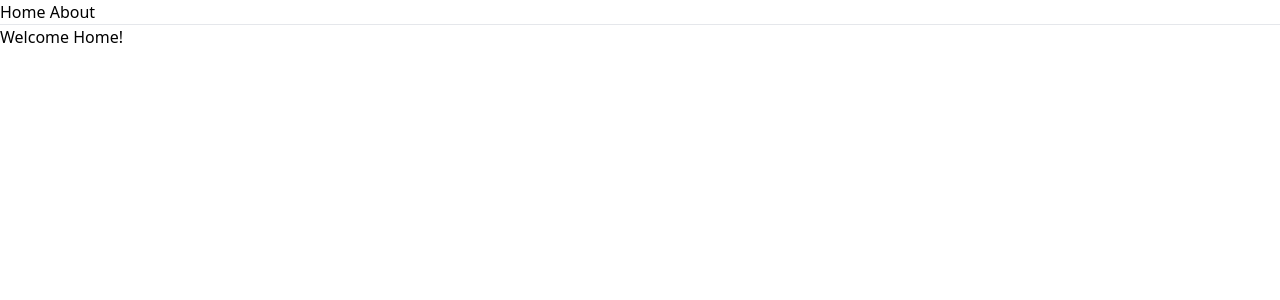
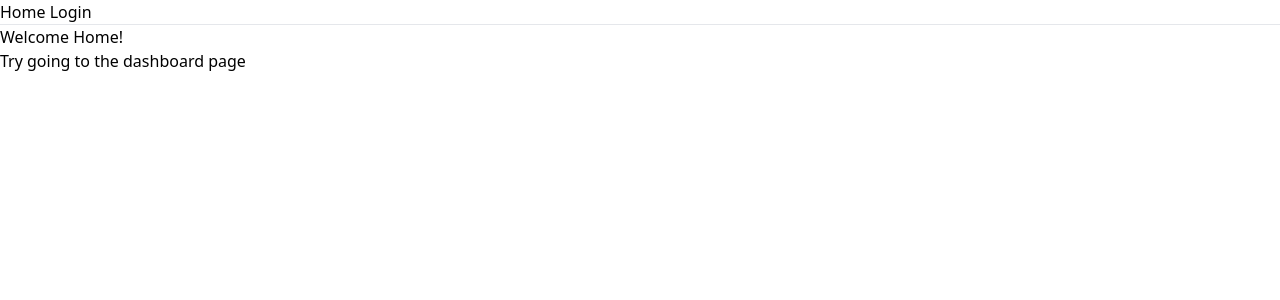
Before and after one commit to Group-6-CPS831-CP8202/app, a React (Vite) app in the folder frontend/: page / in a window 1280 px wide. Shown: the top 300 px of the page. Built offline with nearby package versions, Linux system fonts and the light colour scheme.

Commit message:
feat(frontend): setup authenticated routes

```diff
--- /dev/null
+++ b/frontend/src/auth.tsx
@@ -0,0 +1,27 @@
+import * as React from "react";
+
+export interface AuthContext {
+	isAuthenticated: boolean;
+	setUser: (username: string | null) => void;
+	user: string | null;
+}
+
+const AuthContext = React.createContext<AuthContext | null>(null);
+
+export function AuthProvider({ children }: { children: React.ReactNode }) {
+	const [user, setUser] = React.useState<string | null>(null);
+	const isAuthenticated = !!user;
+	return (
+		<AuthContext.Provider value={{ isAuthenticated, user, setUser }}>
+			{children}
+		</AuthContext.Provider>
+	);
+}
+
+export function useAuth() {
+	const context = React.useContext(AuthContext);
+	if (!context) {
+		throw new Error("useAuth must be used within an AuthProvider");
+	}
+	return context;
+}
--- a/frontend/src/main.tsx
+++ b/frontend/src/main.tsx
@@ -2,12 +2,20 @@ import { StrictMode } from "react";
 import ReactDOM from "react-dom/client";
 import { RouterProvider, createRouter } from "@tanstack/react-router";
 import "./index.css";
+import { AuthProvider, useAuth } from "./auth";
 
 // Import the generated route tree
 import { routeTree } from "./routeTree.gen";
 
 // Create a new router instance
-const router = createRouter({ routeTree });
+const router = createRouter({
+	routeTree,
+	defaultPreload: "intent",
+	context: {
+		// biome-ignore lint/style/noNonNullAssertion: <explanation>
+		auth: undefined!,
+	},
+});
 
 // Register the router instance for type safety
 declare module "@tanstack/react-router" {
@@ -16,14 +24,23 @@ declare module "@tanstack/react-router" {
 	}
 }
 
+function InnerApp() {
+	const auth = useAuth();
+	return <RouterProvider router={router} context={{ auth }} />;
+}
+
+function App() {
+	return (
+		<AuthProvider>
+			<InnerApp />
+		</AuthProvider>
+	);
+}
+
 // Render the app
 // biome-ignore lint/style/noNonNullAssertion: <explanation>
 const rootElement = document.getElementById("app")!;
 if (!rootElement.innerHTML) {
 	const root = ReactDOM.createRoot(rootElement);
-	root.render(
-		<StrictMode>
-			<RouterProvider router={router} />
-		</StrictMode>,
-	);
+	root.render(<App />);
 }
--- a/frontend/src/routeTree.gen.ts
+++ b/frontend/src/routeTree.gen.ts
@@ -8,39 +8,44 @@
 
 // This file is auto-generated by TanStack Router
 
-import { createFileRoute } from '@tanstack/react-router'
-
 // Import Routes
 
 import { Route as rootRoute } from './routes/__root'
-
-// Create Virtual Routes
-
-const AboutLazyImport = createFileRoute('/about')()
-const IndexLazyImport = createFileRoute('/')()
+import { Route as LoginImport } from './routes/login'
+import { Route as DashboardImport } from './routes/dashboard'
+import { Route as IndexImport } from './routes/index'
 
 // Create/Update Routes
 
-const AboutLazyRoute = AboutLazyImport.update({
-  path: '/about',
+const LoginRoute = LoginImport.update({
+  path: '/login',
   getParentRoute: () => rootRoute,
-} as any).lazy(() => import('./routes/about.lazy').then((d) => d.Route))
+} as any)
 
-const IndexLazyRoute = IndexLazyImport.update({
+const DashboardRoute = DashboardImport.update({
+  path: '/dashboard',
+  getParentRoute: () => rootRoute,
+} as any)
+
+const IndexRoute = IndexImport.update({
   path: '/',
   getParentRoute: () => rootRoute,
-} as any).lazy(() => import('./routes/index.lazy').then((d) => d.Route))
+} as any)
 
 // Populate the FileRoutesByPath interface
 
 declare module '@tanstack/react-router' {
   interface FileRoutesByPath {
     '/': {
-      preLoaderRoute: typeof IndexLazyImport
+      preLoaderRoute: typeof IndexImport
       parentRoute: typeof rootRoute
     }
-    '/about': {
-      preLoaderRoute: typeof AboutLazyImport
+    '/dashboard': {
+      preLoaderRoute: typeof DashboardImport
+      parentRoute: typeof rootRoute
+    }
+    '/login': {
+      preLoaderRoute: typeof LoginImport
       parentRoute: typeof rootRoute
     }
   }
@@ -48,6 +53,10 @@ declare module '@tanstack/react-router' {
 
 // Create and export the route tree
 
-export const routeTree = rootRoute.addChildren([IndexLazyRoute, AboutLazyRoute])
+export const routeTree = rootRoute.addChildren([
+  IndexRoute,
+  DashboardRoute,
+  LoginRoute,
+])
 
 /* prettier-ignore-end */
--- a/frontend/src/routes/__root.tsx
+++ b/frontend/src/routes/__root.tsx
@@ -1,20 +1,59 @@
-import { createRootRoute, Link, Outlet } from "@tanstack/react-router";
+import * as React from "react";
+import {
+	Link,
+	Outlet,
+	createRootRouteWithContext,
+} from "@tanstack/react-router";
 import { TanStackRouterDevtools } from "@tanstack/router-devtools";
 
-export const Route = createRootRoute({
-	component: () => (
+import { useAuth, type AuthContext } from "../auth";
+
+interface MyRouterContext {
+	auth: AuthContext;
+}
+
+export const Route = createRootRouteWithContext<MyRouterContext>()({
+	component: RootComponent,
+});
+
+function RootComponent() {
+	const auth = useAuth();
+	return (
 		<>
-			<div className="p-2 flex gap-2">
-				<Link to="/" className="[&.active]:font-bold">
+			<div className="p-2 flex gap-2 text-lg">
+				<Link
+					to="/"
+					activeProps={{
+						className: "font-bold",
+					}}
+					activeOptions={{ exact: true }}
+				>
 					Home
 				</Link>{" "}
-				<Link to="/about" className="[&.active]:font-bold">
-					About
-				</Link>
+				{auth.isAuthenticated ? (
+					<Link
+						to={"/dashboard"}
+						activeProps={{
+							className: "font-bold",
+						}}
+					>
+						Dashboard
+					</Link>
+				) : (
+					<Link
+						to={"/login"}
+						activeProps={{
+							className: "font-bold",
+						}}
+						search={{ redirect: "/" }}
+					>
+						Login
+					</Link>
+				)}
 			</div>
 			<hr />
 			<Outlet />
-			<TanStackRouterDevtools />
+			<TanStackRouterDevtools position="bottom-right" initialIsOpen={false} />
 		</>
-	),
-});
+	);
+}
--- a/frontend/src/routes/about.lazy.tsx
+++ /dev/null
@@ -1,9 +0,0 @@
-import { createLazyFileRoute } from "@tanstack/react-router";
-
-export const Route = createLazyFileRoute("/about")({
-	component: About,
-});
-
-function About() {
-	return <div className="p-2">Hello from About!</div>;
-}
--- /dev/null
+++ b/frontend/src/routes/dashboard.tsx
@@ -0,0 +1,45 @@
+import * as React from "react";
+import { createFileRoute, redirect, useNavigate } from "@tanstack/react-router";
+
+import { useAuth } from "../auth";
+
+export const Route = createFileRoute("/dashboard")({
+	beforeLoad: ({ context, location }) => {
+		if (!context.auth.isAuthenticated) {
+			throw redirect({
+				to: "/login",
+				search: {
+					redirect: location.href,
+				},
+			});
+		}
+	},
+	component: DashboardComponent,
+});
+
+function DashboardComponent() {
+	const navigate = useNavigate({ from: "/dashboard" });
+	const auth = useAuth();
+
+	const handleLogout = () => {
+		auth.setUser(null);
+		navigate({ to: "/" });
+	};
+
+	return (
+		<div className="p-2">
+			<h3>Dashboard page</h3>
+			<p>Hi {auth.user}!</p>
+			<p>If you can see this, that means you are authenticated.</p>
+			<div className="mt-4">
+				<button
+					type="button"
+					onClick={handleLogout}
+					className="bg-slate-500 text-white py-2 px-4 rounded-md"
+				>
+					Logout
+				</button>
+			</div>
+		</div>
+	);
+}
--- a/frontend/src/routes/index.lazy.tsx
+++ /dev/null
@@ -1,13 +0,0 @@
-import { createLazyFileRoute } from "@tanstack/react-router";
-
-export const Route = createLazyFileRoute("/")({
-	component: Index,
-});
-
-function Index() {
-	return (
-		<div className="p-2">
-			<h3>Welcome Home!</h3>
-		</div>
-	);
-}
--- /dev/null
+++ b/frontend/src/routes/index.tsx
@@ -0,0 +1,22 @@
+import * as React from "react";
+import { createFileRoute, Link } from "@tanstack/react-router";
+
+import { useAuth } from "../auth";
+
+export const Route = createFileRoute("/")({
+	component: HomeComponent,
+});
+
+function HomeComponent() {
+	const auth = useAuth();
+	return (
+		<div className="p-2">
+			<h3>Welcome Home!</h3>
+			<p>
+				<Link to="/dashboard" className="font-semibold">
+					{auth.isAuthenticated ? "Go" : "Try going"} to the dashboard page
+				</Link>
+			</p>
+		</div>
+	);
+}
--- /dev/null
+++ b/frontend/src/routes/login.tsx
@@ -0,0 +1,72 @@
+import * as React from "react";
+import { flushSync } from "react-dom";
+import {
+	createFileRoute,
+	getRouteApi,
+	useNavigate,
+} from "@tanstack/react-router";
+import { z } from "zod";
+
+import { useAuth } from "../auth";
+
+export const Route = createFileRoute("/login")({
+	validateSearch: z.object({
+		redirect: z.string().catch("/"),
+	}),
+	component: LoginComponent,
+});
+
+const routeApi = getRouteApi("/login");
+
+function LoginComponent() {
+	const auth = useAuth();
+	const navigate = useNavigate();
+
+	const [isSubmitting, setIsSubmitting] = React.useState(false);
+	const [name, setName] = React.useState("");
+
+	const search = routeApi.useSearch();
+
+	const handleLogin = (evt: React.FormEvent<HTMLFormElement>) => {
+		evt.preventDefault();
+		setIsSubmitting(true);
+
+		flushSync(() => {
+			auth.setUser(name);
+		});
+
+		navigate({ to: search.redirect });
+	};
+
+	return (
+		<div className="p-2">
+			<h3>Login page</h3>
+			<form className="mt-4" onSubmit={handleLogin}>
+				<fieldset
+					disabled={isSubmitting}
+					className="flex flex-col gap-2 max-w-sm"
+				>
+					<div className="flex gap-2 items-center">
+						<label htmlFor="username-input" className="text-sm font-medium">
+							Username
+						</label>
+						<input
+							id="username-input"
+							type="text"
+							value={name}
+							onChange={(e) => setName(e.target.value)}
+							className="border border-gray-300 rounded-md p-2 w-full"
+							required
+						/>
+					</div>
+					<button
+						type="submit"
+						className="bg-blue-500 text-white py-2 px-4 rounded-md"
+					>
+						{isSubmitting ? "Loading..." : "Login"}
+					</button>
+				</fieldset>
+			</form>
+		</div>
+	);
+}
```
